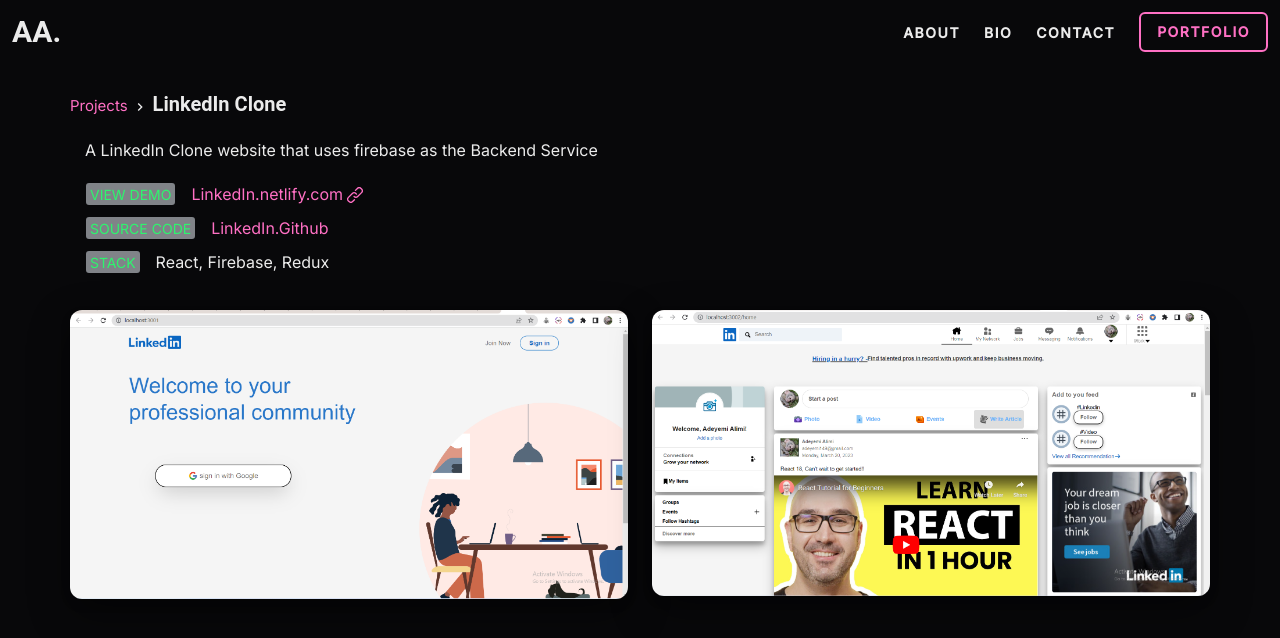
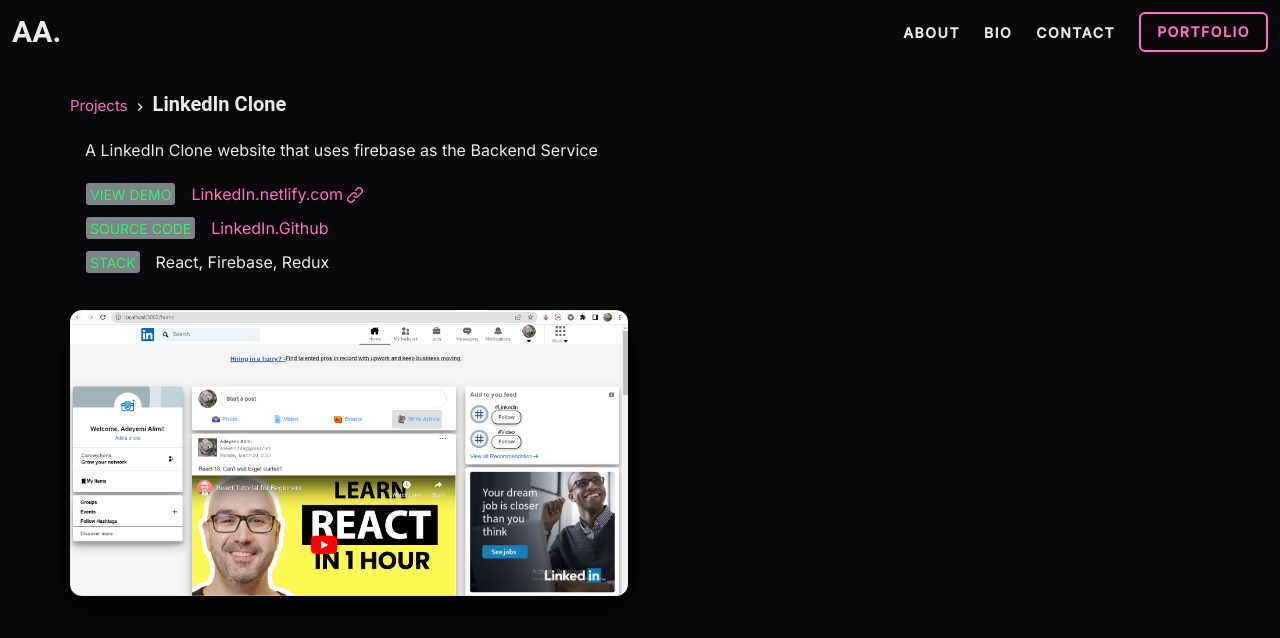
Before and after one commit to adeyemi149/My_PortfolioWebsite_V1.0, a Next.js app: page /details/linkedIn in a window 1280 px wide. Shown: the top 638 px of the page. Built offline with nearby package versions, Linux system fonts and the light colour scheme.

Commit message:
Remove Linkedin Image

```diff
--- a/pages/details/linkedIn.jsx
+++ b/pages/details/linkedIn.jsx
@@ -4,7 +4,7 @@
 import Meta from "@/src/components/meta/meta";
 import { LinkIcon } from "@chakra-ui/icons";
 import WorkGridItem from "@/src/components/workGridItem/WorkGridItem";
-import { LinkedInHome, LinkedInPageOne } from "../../public/images";
+import { LinkedInPageOne } from "../../public/images";
 
 const LinkedIn = () => {
   return (
@@ -41,10 +41,6 @@
         </List>
         <SimpleGrid mt={4} columns={[1, 1, 2]} gap={6}>
           <WorkGridItem
-            thumbnail={LinkedInHome.default.src}
-            title="LinkedIn_Page"
-          />
-          <WorkGridItem
             thumbnail={LinkedInPageOne.default.src}
             title="LinkedIn_PageOne"
           />
--- a/public/images.js
+++ b/public/images.js
@@ -14,7 +14,7 @@
 
 export const LinkedInPageOne = require("../public/assests/images/LinkedIn_page.webp");
 
-export const LinkedInHome = require("../public/assests/images/LinkedIn-Clone.webp");
+//export const LinkedInHome = require("../public/assests/images/LinkedIn-Clone.webp");
 
 export const disneyHomePage = require("../public/assests/images/Disney-Clone-mockup.webp");
 
```
